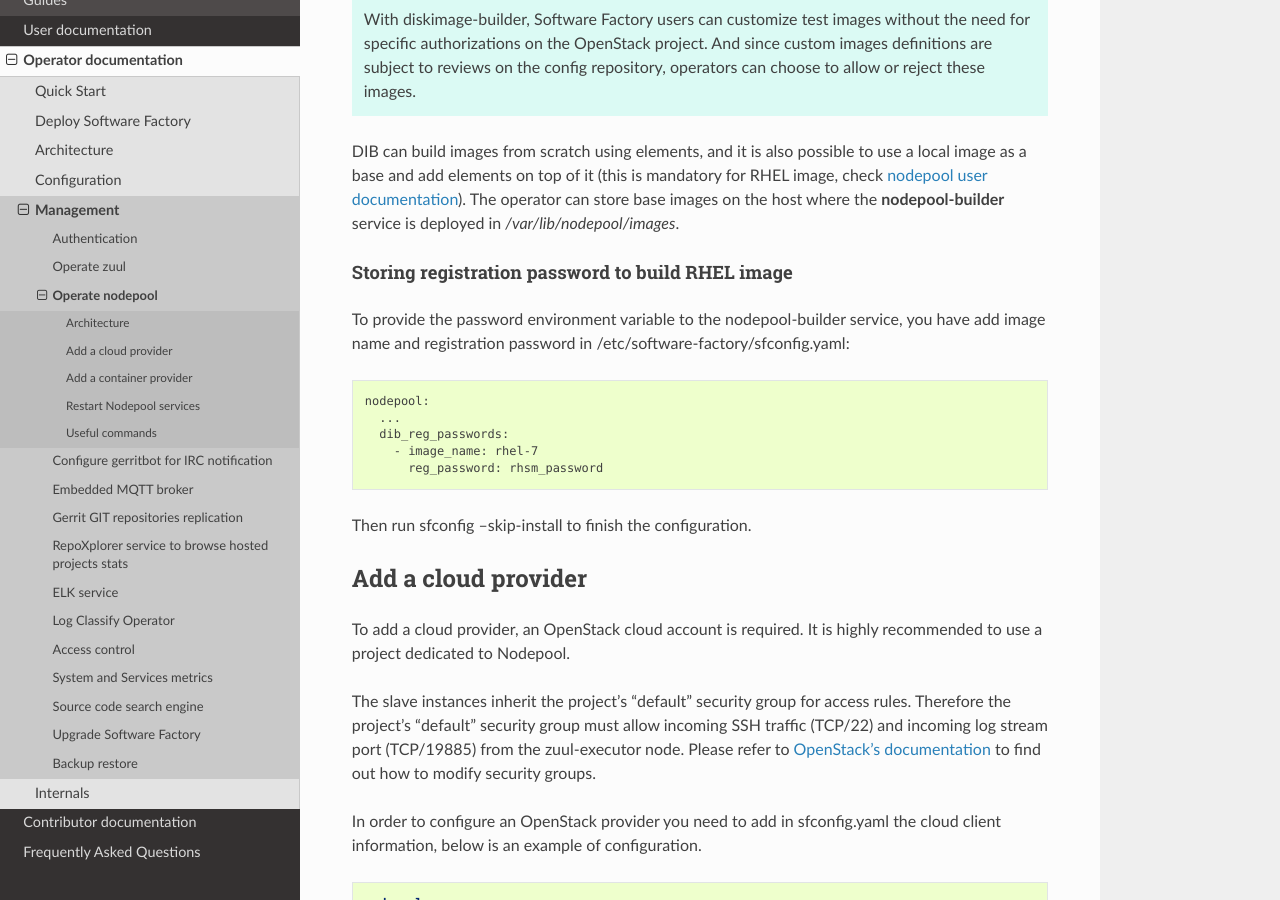
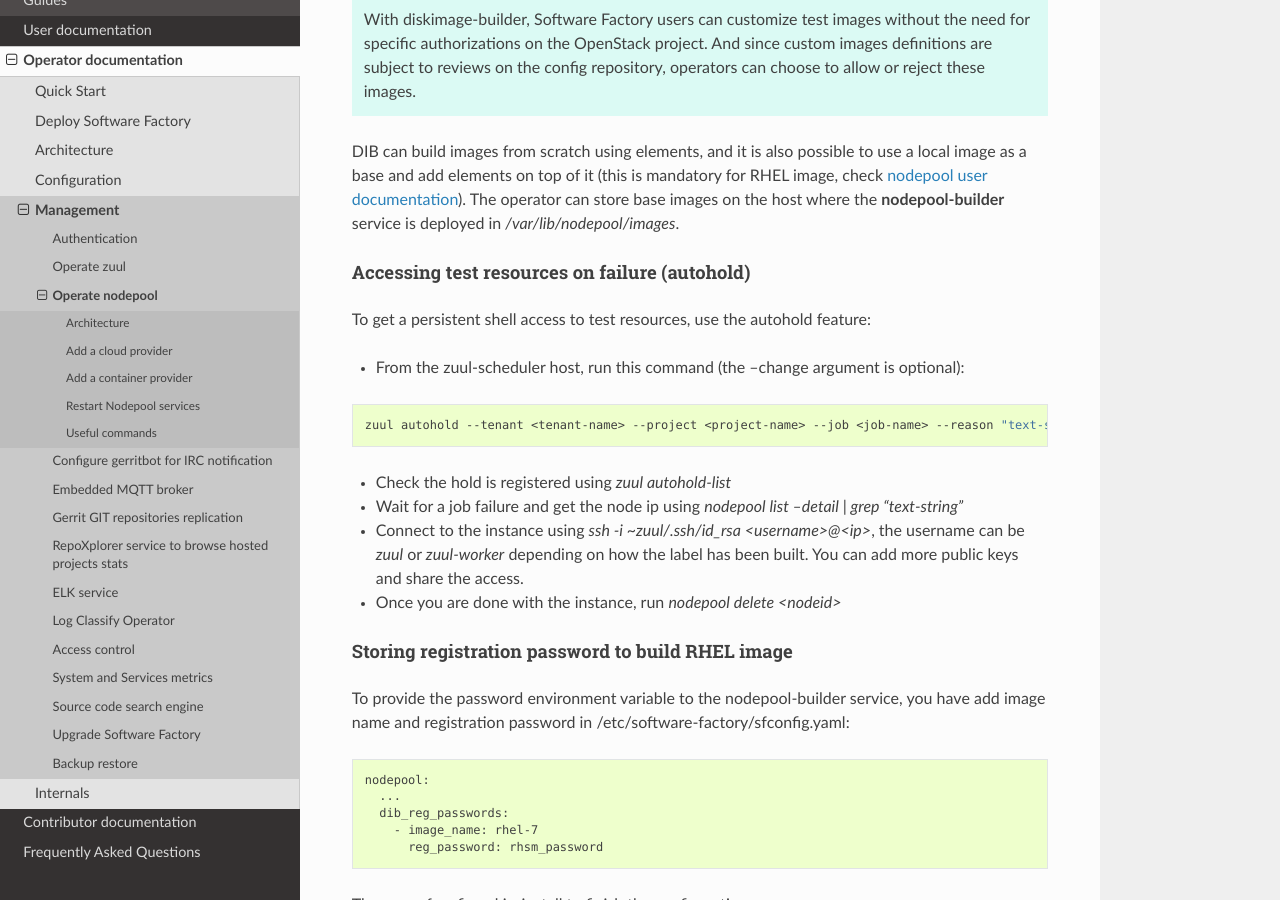
Before and after one commit to softwarefactory-project/sf-docs, a Sphinx documentation site: the page built from docs/operator/nodepool_operator.rst, in a window 1280 px wide and 900 px high, scrolled down 1004 px. Built offline with Sphinx 7.4.7 and the Read the Docs theme 2.0.0, drawn with Linux system fonts in a browser that asks for light colours.

Commit message:
Add autohold documentation
Change-Id: I47017719d8ed27580c1c75c007f2e79d893fb2e9

```diff
--- a/docs/operator/nodepool_operator.rst
+++ b/docs/operator/nodepool_operator.rst
@@ -61,6 +61,29 @@
 RHEL image, check :ref:`nodepool user documentation <nodepool-user-rhel>`). The
 operator can store base images on the host where the **nodepool-builder**
 service is deployed in */var/lib/nodepool/images*.
+
+
+.. _nodepool-autohold:
+
+Accessing test resources on failure (autohold)
+~~~~~~~~~~~~~~~~~~~~~~~~~~~~~~~~~~~~~~~~~~~~~~
+
+To get a persistent shell access to test resources, use the autohold feature:
+
+* From the zuul-scheduler host, run this command (the --change argument is optional):
+
+.. code-block:: bash
+
+   zuul autohold --tenant <tenant-name> --project <project-name> --job <job-name> --reason "text-string" [--change <change-id>]
+
+* Check the hold is registered using `zuul autohold-list`
+
+* Wait for a job failure and get the node ip using `nodepool list --detail | grep "text-string"`
+
+* Connect to the instance using `ssh -i ~zuul/.ssh/id_rsa <username>@<ip>`, the username can be `zuul` or `zuul-worker` depending on how the label has been built. You can add more public keys and share the access.
+
+* Once you are done with the instance, run `nodepool delete <nodeid>`
+
 
 .. _nodepool-operator-password:
 
--- a/docs/operator/zuul_operator.rst
+++ b/docs/operator/zuul_operator.rst
@@ -218,3 +218,9 @@
 
     /opt/rh/rh-python35/root/bin/zuul-executor nokeep
     /opt/rh/rh-python35/root/bin/zuul-executor unverbose
+
+
+Accessing test resources on failure (autohold)
+~~~~~~~~~~~~~~~~~~~~~~~~~~~~~~~~~~~~~~~~~~~~~~
+
+See the :ref:`nodepool operator documentation <nodepool-autohold>`.
```
